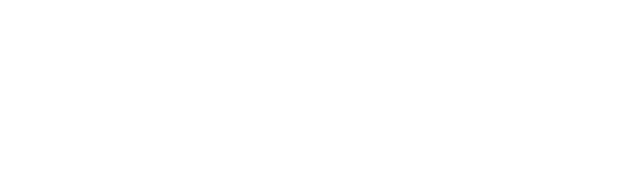
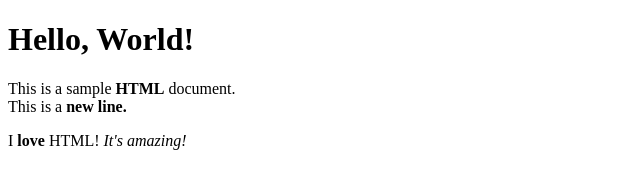
Before and after one commit to Briankip016/HTML, a plain HTML site: page index.html in a window 1280 px wide. Shown: the whole page, without its empty margins (0-640 px from the left). Drawn offline with Linux system fonts and the light colour scheme.

Commit message:
initial commit

```diff
--- a/index.html
+++ b/index.html
@@ -7,5 +7,11 @@
 </head>
 <body>
 
+    <h1>Hello, World!</h1>
+    <p>This is a sample <b>HTML</b> document.
+      <br>This is a <strong>new line.</strong></p>
+    <p>I <strong>love</strong> HTML! <em>It's amazing!</em></p>
+
+
 </body>
 </html>
```
